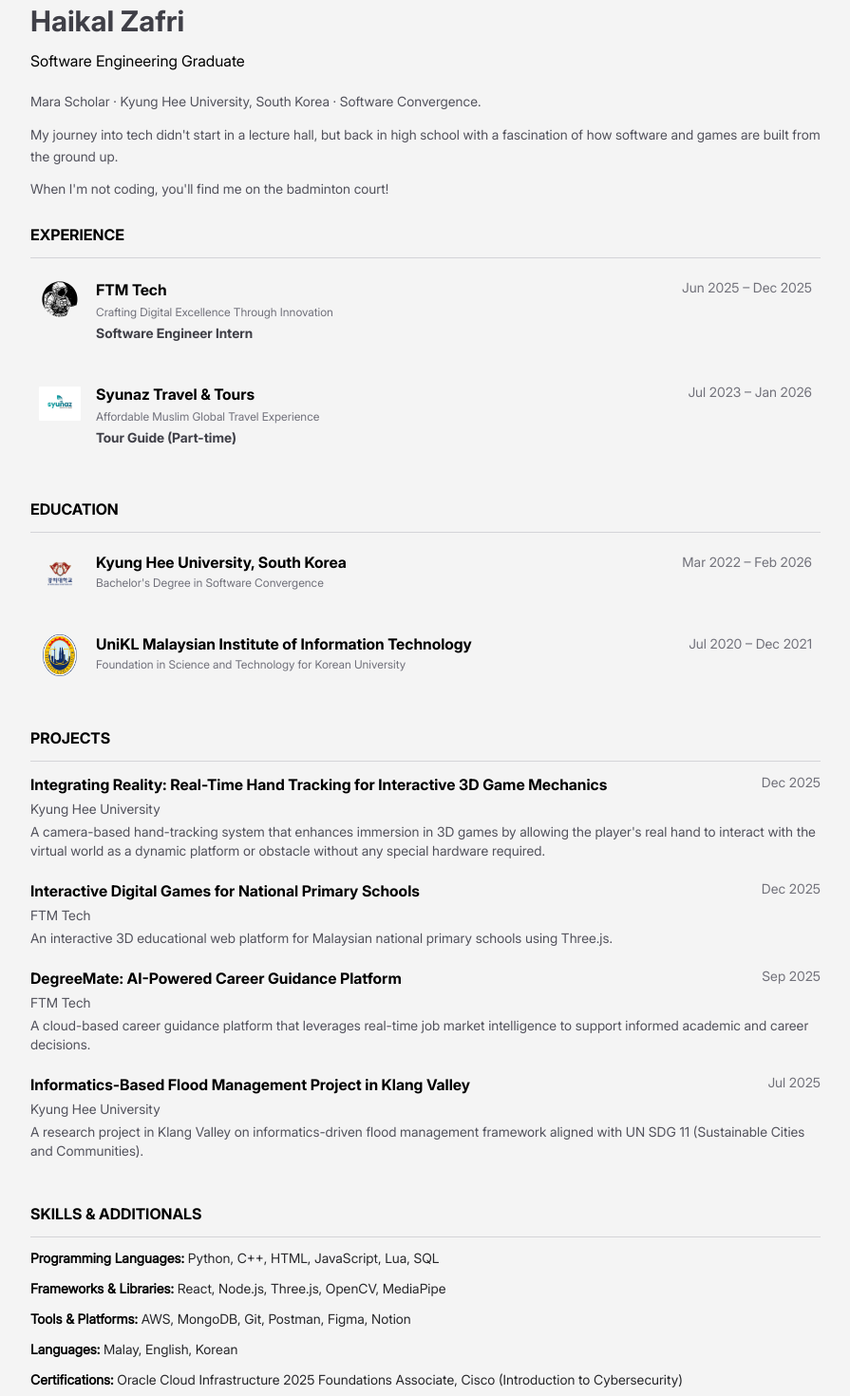
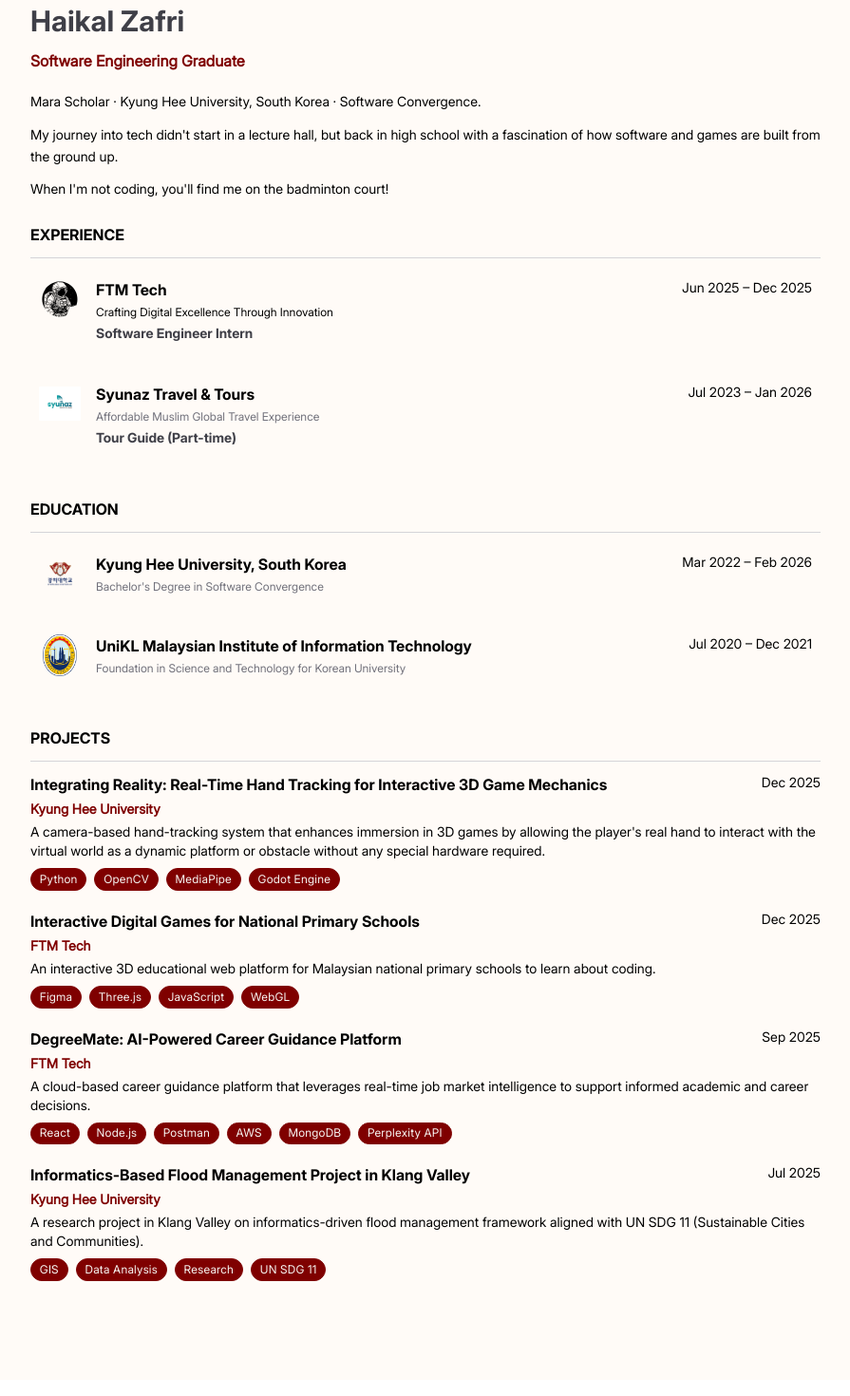
Before and after one commit to kalzaf50/portfolio, a React (Vite) app: page / in a window 1280 px wide. Shown: the part 60-1530 px from the top of the page at 95% size, without its empty margins (192-1087 px from the left). Built offline with nearby package versions, Linux system fonts and the light colour scheme.

Commit message:
Polished the site

```diff
--- a/src/App.css
+++ b/src/App.css
@@ -56,17 +56,32 @@
   object-fit: contain;
 }
 
+.tag-pill {
+  display: inline-block;
+  padding: 0.18rem 0.55rem;
+  border-radius: 999px;
+  background: #7f0000;
+  color: #F7F6F3;
+  border: 1px solid #7f0000;
+  letter-spacing: 0.02em;
+}
+
 .date-row {
   font-size: 0.875rem;
   line-height: 1.25rem;
-  color: #71717a;
   white-space: nowrap;
   margin-left: 1rem;
 }
 
 .name-row {
-  font-size: 1rem;
-  line-height: 1.25rem;
+  background-image: linear-gradient(#7f0000, #7f0000);
+  background-size: 0% 1px;
+  background-repeat: no-repeat;
+  background-position: left bottom;
+  transition: background-size 0.25s ease;
+}
+.name-row:hover {
+  background-size: 100% 1px;
 }
 
 .entry-row {
@@ -80,7 +95,11 @@
   transition: background 0.2s, border-color 0.2s;
 }
 
-.entry-row:hover {
-  background: #EFEFED;
-  border-color: #E0DFDA;
+.project-entry {
+  border-left: 2px solid transparent;
+  padding-left: 0.75rem;
+  transition: border-color 0.2s;
 }
+.project-entry:hover {
+  border-left-color: #7f0000;
+}
--- a/src/App.tsx
+++ b/src/App.tsx
@@ -12,22 +12,26 @@
   organization: string;
   date: string;
   description: string;
+  tags: string[];
 }
 
-const ProjectItem: React.FC<ProjectItemProps> = ({ title, organization, date, description }) => (
+const ProjectItem: React.FC<ProjectItemProps> = ({ title, organization, date, description, tags }) => (
   <div>
     <div className="flex justify-between items-start mb-1">
       <h3 className="text-base" style={{ fontFamily: 'InterBold' }}>{title}</h3>
       <span className="date-row">{date}</span>
     </div>
-    <p className="text-sm text-zinc-600 mb-1">{organization}</p>
-    <p className="text-sm text-zinc-600 mb-1">{description}</p>
+    <p className="text-sm font-bold text-[#7f0000] mb-1">{organization}</p>
+    <p className="text-sm mb-2">{description}</p>
+    <div className="text-xs flex flex-wrap gap-2">
+      {tags.map(tag => <span key={tag} className="tag-pill">{tag}</span>)}
+    </div>
   </div>
 );
 
 const App: React.FC = () => {
   return (
-    <div className="min-h-screen bg-[#F4F4F4] text-black" style={{ fontFamily: 'InterRegular' }}>
+    <div className="min-h-screen bg-[#fffbf7] text-black" style={{ fontFamily: 'InterRegular' }}>
       <div className="max-w-4xl mx-auto px-8 py-12 md:py-16">
 
         {/* HEADER */}
@@ -39,17 +43,17 @@
 
         {/* SUMMARY */}
         <section className="mb-5" style={fadeInStyle(0.15)}>
-          <h2 className="text-s mb-5" style={{ fontFamily: 'InterRegular' }}>
+          <h2 className="text-s font-bold text-[#7f0000] mb-5" style={{ fontFamily: 'InterRegular' }}>
             Software Engineering Graduate
           </h2>
-          <p className="text-sm leading-relaxed text-zinc-600">
+          <p className="text-sm leading-relaxed">
             Mara Scholar · Kyung Hee University, South Korea · Software Convergence.
           </p>
-          <p className="mt-3 text-sm leading-relaxed text-zinc-600">
+          <p className="mt-3 text-sm leading-relaxed">
             My journey into tech didn't start in a lecture hall, but back in high school with a fascination
             of how software and games are built from the ground up.
           </p>
-          <p className="mt-3 text-sm leading-relaxed text-zinc-600">
+          <p className="mt-3 text-sm leading-relaxed">
             When I'm not coding, you'll find me on the badminton court!
           </p>
         </section>
@@ -66,7 +70,7 @@
               <div className="flex justify-between items-start">
                 <div>
                   <a href="https://ftmtech.com.my/" className="name-row" style={{ fontFamily: 'InterBold' }}>FTM Tech</a>
-                  <p className="text-xs text-zinc-500 mt-1">Crafting Digital Excellence Through Innovation</p>
+                  <p className="text-xs mt-1">Crafting Digital Excellence Through Innovation</p>
                 </div>
                 <span className="date-row">Jun 2025 – Dec 2025</span>
               </div>
@@ -100,7 +104,7 @@
             <div className="flex-1">
               <div className="flex justify-between items-start">
                 <div>
-                  <h3 className="name-row" style={{ fontFamily: 'InterBold' }}>Kyung Hee University, South Korea</h3>
+                  <a href="https://www.khu.ac.kr/eng/user/main/view.do" className="name-row" style={{ fontFamily: 'InterBold' }}>Kyung Hee University, South Korea</a>
                   <p className="text-xs text-zinc-500 mt-1">Bachelor's Degree in Software Convergence</p>
                 </div>
                 <span className="date-row">Mar 2022 – Feb 2026</span>
@@ -113,7 +117,7 @@
             <div className="flex-1">
               <div className="flex justify-between items-start">
                 <div>
-                  <h3 className="name-row" style={{ fontFamily: 'InterBold' }}>UniKL Malaysian Institute of Information Technology</h3>
+                  <a href="https://www.unikl.edu.my/institute/malaysian-institute-of-information-technology/" className="name-row" style={{ fontFamily: 'InterBold' }}>UniKL Malaysian Institute of Information Technology</a>
                   <p className="text-xs text-zinc-500 mt-1">Foundation in Science and Technology for Korean University</p>
                 </div>
                 <span className="date-row">Jul 2020 – Dec 2021</span>
@@ -135,13 +139,15 @@
               description="A camera-based hand-tracking system that enhances immersion in 3D games by allowing
               the player's real hand to interact with the virtual world as a dynamic platform or obstacle without
               any special hardware required."
+              tags={['Python', 'OpenCV', 'MediaPipe', 'Godot Engine']}
             />
             <ProjectItem
               title="Interactive Digital Games for National Primary Schools"
               organization="FTM Tech"
               date="Dec 2025"
-              description="An interactive 3D educational web platform for Malaysian national primary schools using
-              Three.js."
+              description="An interactive 3D educational web platform for Malaysian national primary schools to learn
+              about coding."
+              tags={['Figma', 'Three.js', 'JavaScript', 'WebGL']}
             />
             <ProjectItem
               title="DegreeMate: AI-Powered Career Guidance Platform"
@@ -149,6 +155,7 @@
               date="Sep 2025"
               description="A cloud-based career guidance platform that leverages real-time job market intelligence to
               support informed academic and career decisions."
+              tags={['React', 'Node.js', 'Postman', 'AWS', 'MongoDB', 'Perplexity API']}
             />
             <ProjectItem
               title="Informatics-Based Flood Management Project in Klang Valley"
@@ -156,36 +163,8 @@
               date="Jul 2025"
               description="A research project in Klang Valley on informatics-driven flood management framework aligned
               with UN SDG 11 (Sustainable Cities and Communities)."
+              tags={['GIS', 'Data Analysis', 'Research', 'UN SDG 11']}
             />
-          </div>
-        </section>
-
-        {/* SKILLS & ADDITIONALS */}
-        <section className="mb-10" style={fadeInStyle(0.75)}>
-          <h2 className="section-heading" style={{ fontFamily: 'InterBold' }}>
-            SKILLS & ADDITIONALS
-          </h2>
-          <div className="space-y-3 text-sm">
-            <div>
-              <span className="font-bold">Programming Languages: </span>
-              <span className="text-zinc-800">Python, C++, HTML, JavaScript, Lua, SQL</span>
-            </div>
-            <div>
-              <span className="font-bold">Frameworks & Libraries: </span>
-              <span className="text-zinc-800">React, Node.js, Three.js, OpenCV, MediaPipe</span>
-            </div>
-            <div>
-              <span className="font-bold">Tools & Platforms: </span>
-              <span className="text-zinc-800">AWS, MongoDB, Git, Postman, Figma, Notion</span>
-            </div>
-            <div>
-              <span className="font-bold">Languages: </span>
-              <span className="text-zinc-800">Malay, English, Korean</span>
-            </div>
-            <div>
-              <span className="font-bold">Certifications: </span>
-              <span className="text-zinc-800">Oracle Cloud Infrastructure 2025 Foundations Associate, Cisco (Introduction to Cybersecurity)</span>
-            </div>
           </div>
         </section>
 
```
